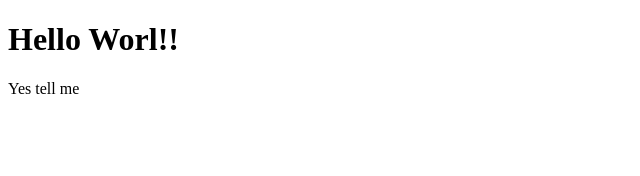
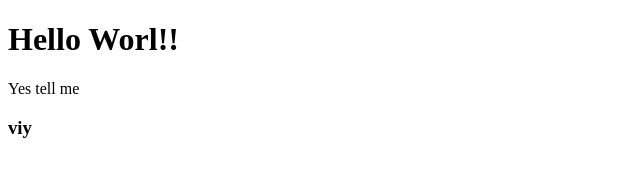
Before and after one commit to mpshameel/studypurposetwo, a plain HTML site: page first app/index.html in a window 1280 px wide. Shown: the full height of the page, 0-640 px from the left. Drawn offline with Linux system fonts and the light colour scheme.

Commit message:
Update index.html

```diff
--- a/first app/index.html
+++ b/first app/index.html
@@ -6,5 +6,6 @@
 <body>
 	<h1>Hello Worl!!</h1>
         <p>Yes tell me</p>
+	<h3>viy</h3>
 </body>
 </html>
```
